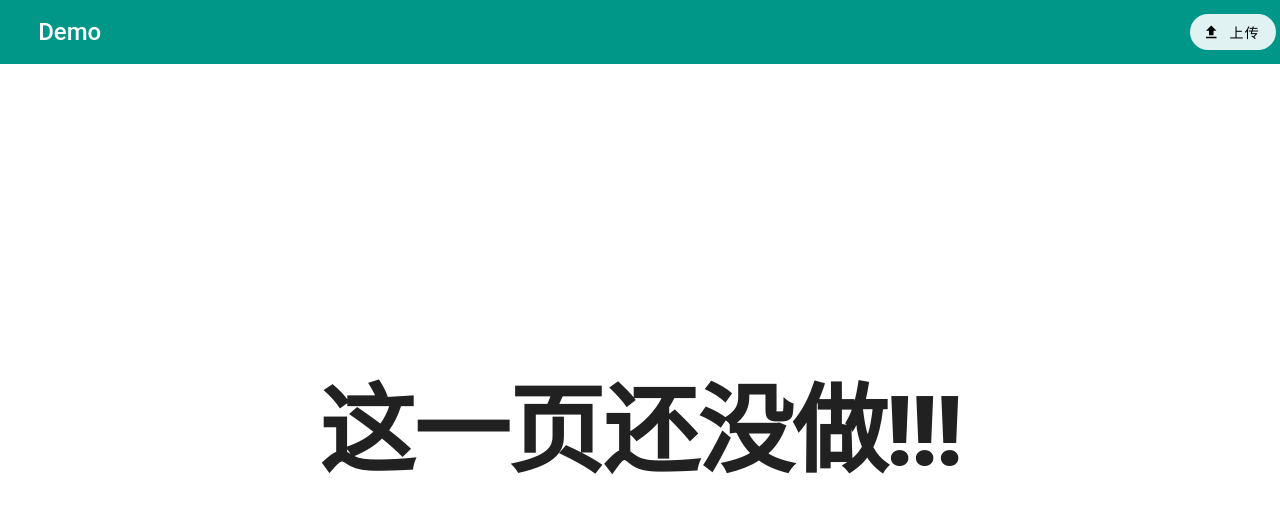
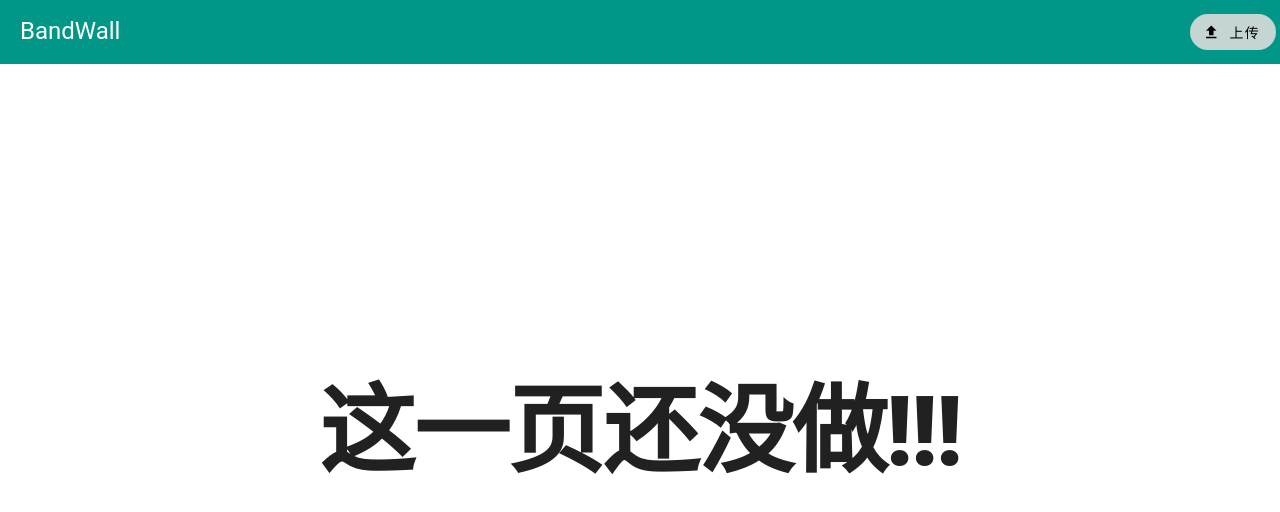
Before and after one commit to korin5/BandWall, a Vue app: page /upload in a window 1280 px wide. Shown: the top 512 px of the page. Built offline with nearby package versions, Linux system fonts and the light colour scheme.

Commit message:
修改路由

```diff
--- a/src/layouts/default/AppBar.vue
+++ b/src/layouts/default/AppBar.vue
@@ -1,11 +1,13 @@
 <template>
   <v-app-bar text-color flat class="bg-teal">
     <v-app-bar-title>
-      <v-btn class="text-h5" @click="openHomePage()">
-        Demo
-      </v-btn>
+      <!-- <v-btn variant="outlined" class="text-h5" to="/"> -->
+      <router-link class="text-h5 text-decoration-none text-white" to="/">
+        BandWall
+      </router-link>
+      <!-- </v-btn> -->
     </v-app-bar-title>
-    <v-btn @click="openUploadPage()" class="bg-teal-lighten-5 " rounded="xl" prepend-icon="mdi-upload">上传</v-btn>
+    <v-btn  to="/upload" class="bg-teal-lighten-5 " rounded="xl" prepend-icon="mdi-upload">上传</v-btn>
   </v-app-bar>
 </template>
 
@@ -21,10 +23,4 @@ const home = router.resolve({
   name: 'Home',
   path: '/',
 })
-const openUploadPage = () => {
-  window.open(upload.href, '_self')
-}
-const openHomePage = () => {
-  window.open(home.href, '_self')
-}
 </script>
```
